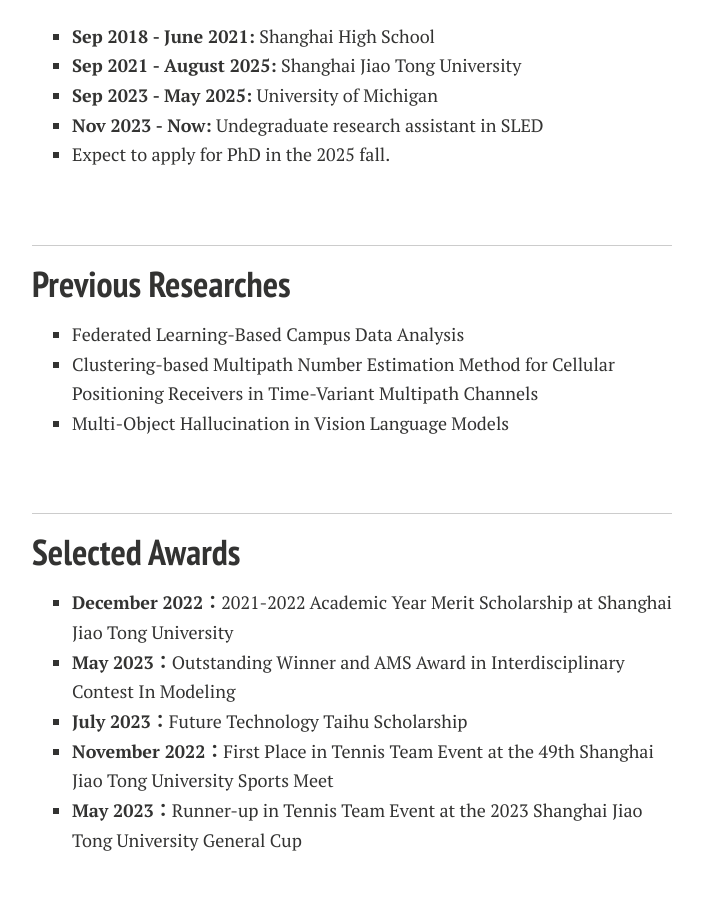
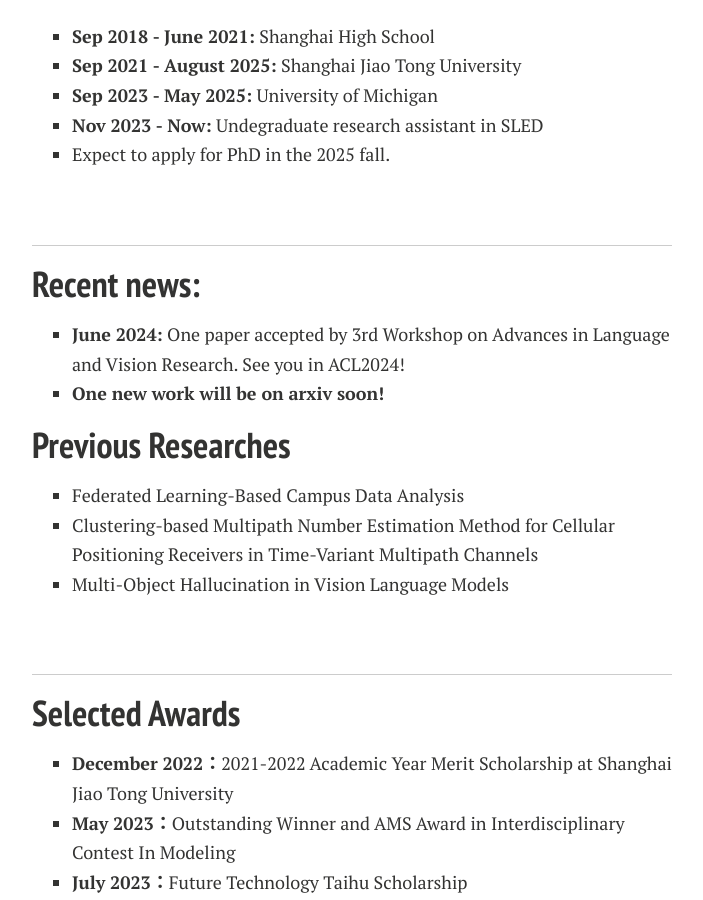
Before and after one commit to xuejunzhang2002/xuejunzhang.github.io, a Jekyll site: the page built from index.md, in a window 1280 px wide and 900 px high, scrolled down 548 px. Shown: the whole window, without its empty margins (288-991 px from the left). Built offline with Jekyll 4.4.1, drawn with Linux system fonts in a browser that asks for light colours; nearby versions of some CDN libraries; comment, search, counter and statistics services are not loaded; a style sheet for code colours, icons or effects is not loaded; our own code applies the rules of GitHub Pages for plain Markdown files.

Commit message:
Update index.md

```diff
--- a/index.md
+++ b/index.md
@@ -23,6 +23,9 @@ I am a rising senior majoring in **Electrical and Computer Engineering** at Shan
 <br>
 
 ---
+## Recent news:
+- **June 2024:** One paper accepted by 3rd Workshop on Advances in Language and Vision Research. See you in ACL2024!
+- **One new work will be on arxiv soon!**
 
 ## Previous Researches
 
```
